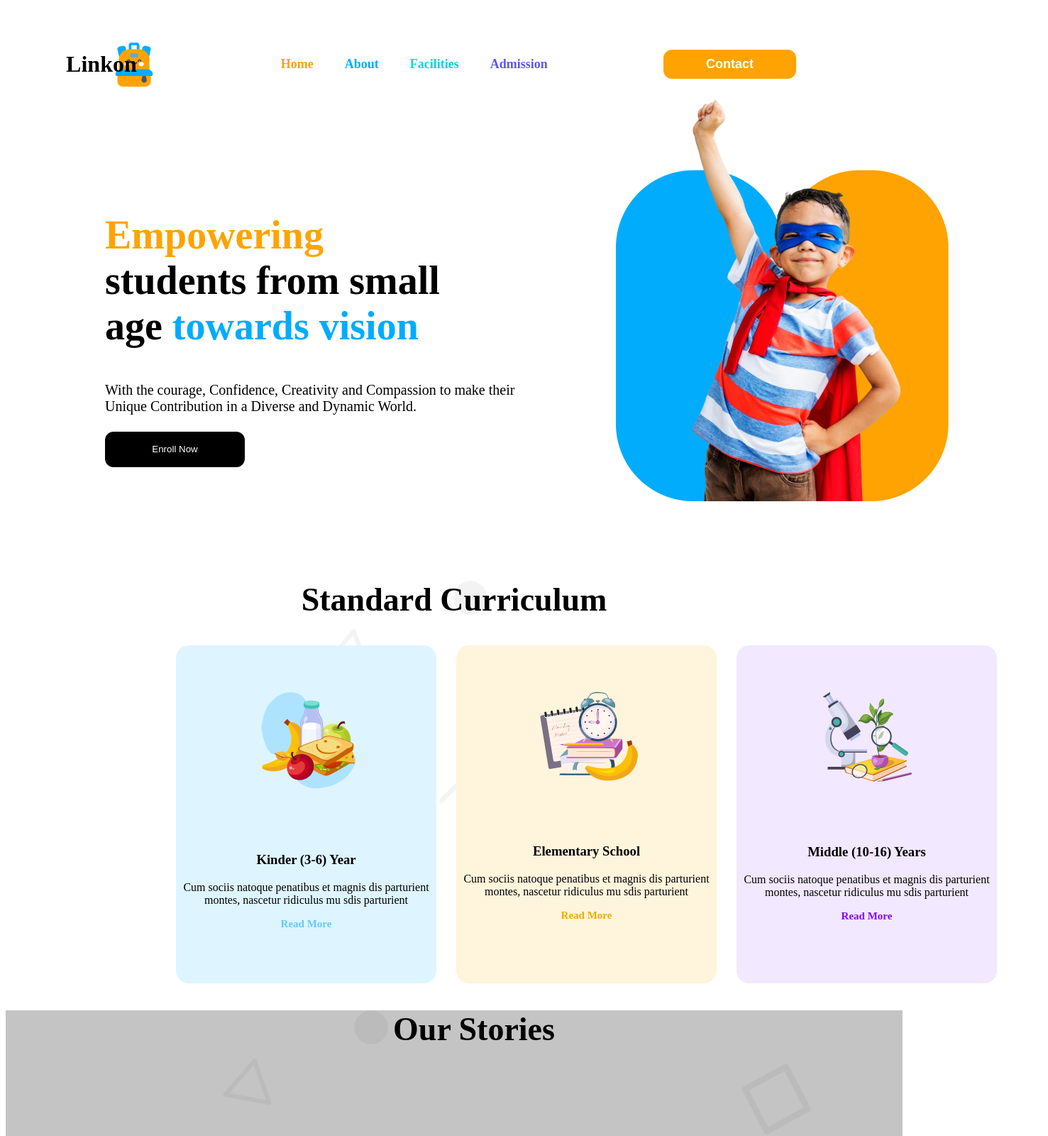
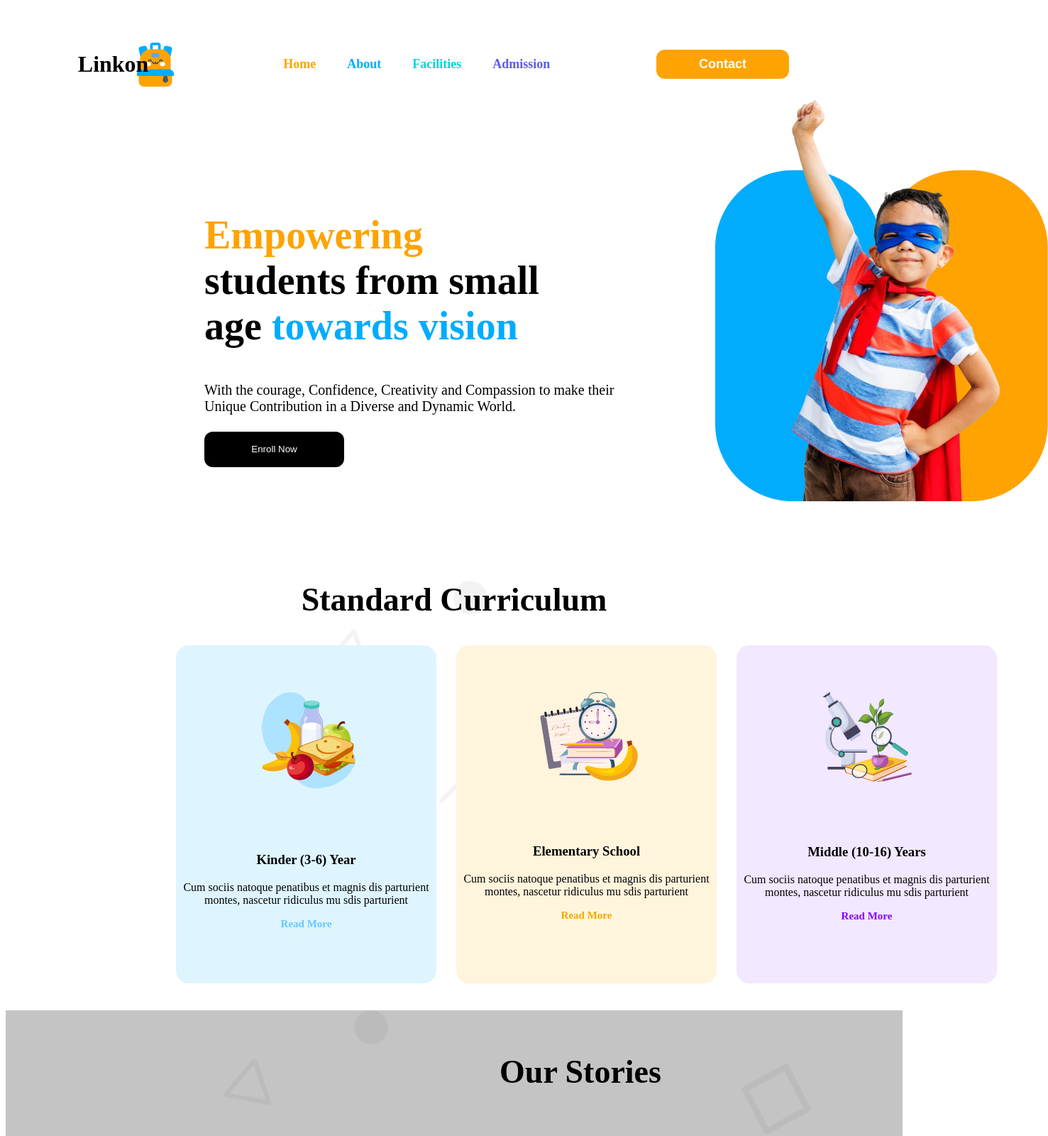
Before and after one commit to shahadothossainlinkon/Kids-School-Portfolio-Web-A2, a plain HTML site: page index.html in a window 1280 px wide. Shown: the top 1600 px of the page at 71% size, 1477 px wide, since content can reach past the window. Drawn offline with Linux system fonts and the light colour scheme.

Commit message:
elementary school repo

```diff
--- a/index.html
+++ b/index.html
@@ -13,7 +13,7 @@
 </head>
 
 <body>
-    <header>
+    <header class="header">
         <div class="hero">
             <nav>
                 <img src="assets/logo.png" alt="">
@@ -75,7 +75,7 @@
         </section>
 
         <section class="our-teams">
-            <h2 class="our-series">Our Stories</h2>
+            <h2 class="our-stories">Our Stories</h2>
             <div class="our-tm">
             <div class="fast-img">
                 <div class="team-img-story">
--- a/styles/style.css
+++ b/styles/style.css
@@ -16,11 +16,15 @@
 }
 
 /* Navbar */
-
+.header{
+  margin-left: 30px;
+  margin-right: 10px;
+}
 .school{
   margin-left: -270px;
   font-size: 32px;
   font-weight: 700;
+  /* padding-left: 40px; */
 }
 
 nav{
@@ -71,6 +75,7 @@ nav ul li a{
 
 .empowering-student{
   margin: 0 140px;
+  padding-left: 140px ;
   display: flex;
   margin-top: -30px;
 }
@@ -177,17 +182,19 @@ nav ul li a{
   background-color: rgba(196, 196, 196, 1);
   background-image: url(../assets/bg.png);
 }
-.our-series{
+.our-stories{
   width: 460px;
   height: 57px;
   font-size: 46px;
   font-weight: 700;
+  padding-top: 60px;
   text-align: center;
-  margin-left: 430px;
+  margin-left: 580px;
 
 }
 .our-tm{
   margin: 140px;
+  padding-left: 140px;
 }
 .fast-img{
   display: flex;
@@ -328,3 +335,9 @@ nav ul li a{
   height: 30px;
   width: 156px;
 }
+
+
+/* Small Size Device */
+@media screen and (max-width:576px) {
+
+}
```
